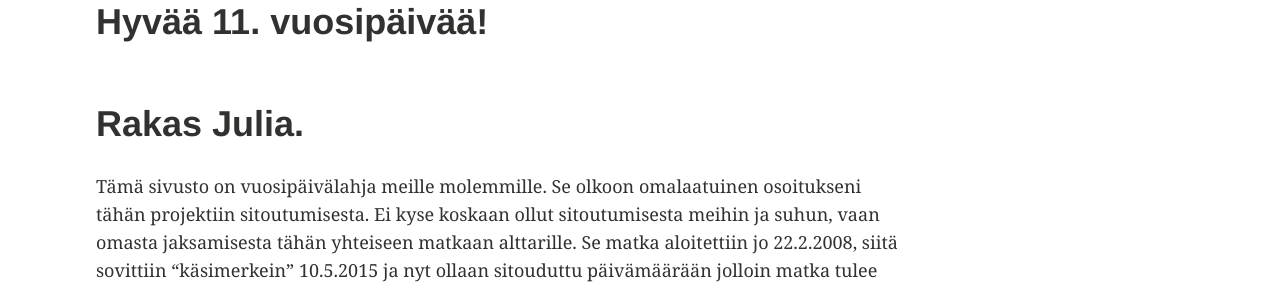
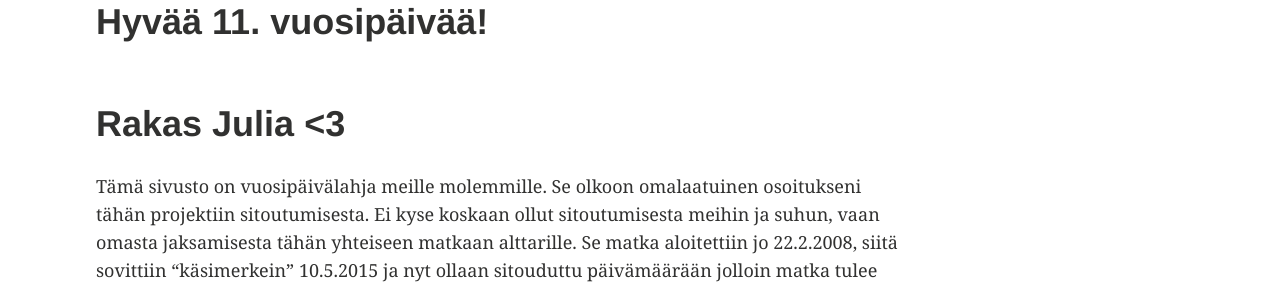
Before and after one commit to Amatson/Amatson.github.io, a Jekyll site: the page built from _posts/2019-02-22-anniversary.md, in a window 1280 px wide. Shown: the part 144-433 px from the top of the page. Built offline with Jekyll 4.4.1, drawn with Linux system fonts in a browser that asks for light colours.

Commit message:
testing post modify to publish

```diff
--- a/_posts/2019-02-22-anniversary.md
+++ b/_posts/2019-02-22-anniversary.md
@@ -7,7 +7,7 @@ image:
   teaser: teaser_heart_candle.jpg
 ---
 
-# Rakas Julia.
+# Rakas Julia <3
 
 Tämä sivusto on vuosipäivälahja meille molemmille. Se olkoon omalaatuinen osoitukseni tähän projektiin sitoutumisesta.
 <!--more-->
```
